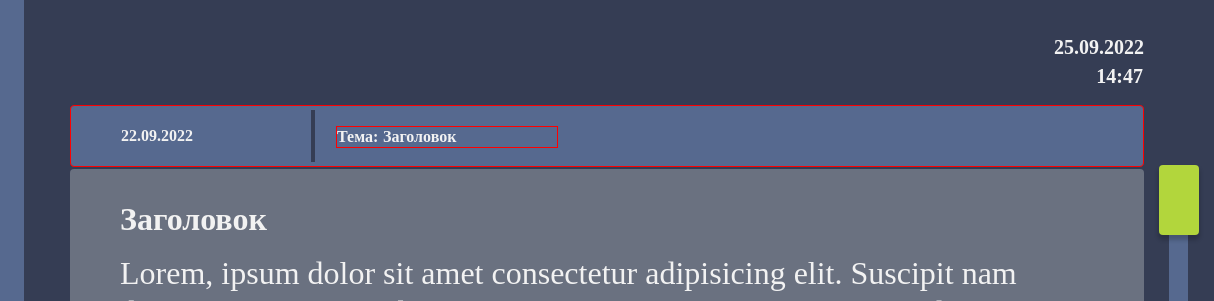
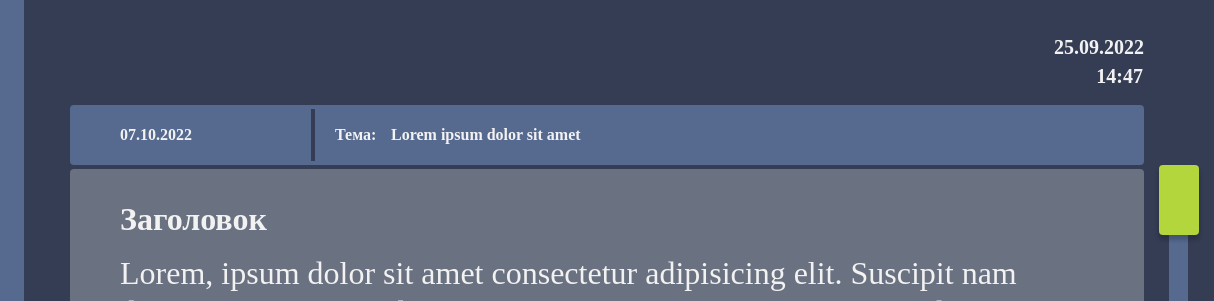
Before and after one commit to ishkovvasiliy/site, a plain HTML site: page probe.html in a window 1280 px wide. Shown: the part 115-416 px from the top of the page, 66-1280 px from the left. Drawn offline with Linux system fonts and the light colour scheme.

Commit message:
07.10.2022 17:40

```diff
--- a/css/index.css
+++ b/css/index.css
@@ -4,6 +4,7 @@ body {
     padding: 0;
     background: #353D54;
     height: 100vh;
+    /*overflow-x: hidden;*/
 }
 
 .header {
@@ -13,6 +14,7 @@ body {
     border-radius: 0px 0px 20px 20px;
     height: 70px;
     max-width: 1920px;
+    min-width: fit-content;
 }
 
 .logo {
--- a/css/probe.css
+++ b/css/probe.css
@@ -3,6 +3,7 @@ body {
     margin: 0;
     padding: 0;
     background: #353D54;
+
 }
 
 .main1 {
@@ -163,6 +164,7 @@ body {
     display: flex;
     flex-direction: column;
     max-width: 1830px;
+    min-height: 1080px;
     top: 30px;
     position: relative;
 }
@@ -224,7 +226,12 @@ body {
 }
 
 .tema {
-    display: flex;
+    max-width: 1830px;
+    height: 60px;
+    position: relative;
+}
+
+.tema_inside {
     max-width: 1714px;
     height: 60px;
     position: absolute;
@@ -232,14 +239,30 @@ body {
     background: #56698F;
     border-radius: 4px;
     right: 70px;
-    border: 1px solid red;
+}
+
+.delitel_box {
+    max-width: 4px;
+    height: 60px;
+    position: absolute;
+    left: 241px;
+    right: 70px;
 }
 
 .publication_date {
-    width: 103px;
-    height: 20px;
+    max-width: 240px;
+    height: 60px;
+    Top: 0px;
+    Left: 0px;
+    bottom: 114px;
+    right: 0px;
+    position: absolute;
+}
+
+.publication_date_inside {
+    max-width: 103px;
+    height: 19.5px;
     font-family: 'Montserrat';
-    /*Нет такого шрифта??*/
     font-style: normal;
     font-weight: 700;
     font-size: 16px;
@@ -247,47 +270,54 @@ body {
     color: #F2F2F2;
     Top: 20px;
     Left: 50px;
+    bottom: 114px;
+    right: 0px;
+    position: absolute;
+    overflow: hidden;
+}
+
+.topic {
+    height: 1470px;
+    height: 60px;
+    Top: 0px;
+    Left: 244px;
+    bottom: 114px;
+    right: 0px;
     position: absolute;
 }
 
-.publication_title {
-    display: flex;
-    width: 220px;
-    height: 20px;
-    Top: 20px;
-    Left: 265px;
-    position: absolute;
-    border: 1px solid red;
-
-}
-
-.topic {
-    width: 46px;
-    height: 20px;
+.topic_theme {
+    max-width: 46px;
+    height: 19.5px;
     font-family: 'Montserrat';
-    /*Нет такого шрифта??*/
     font-style: normal;
     font-weight: 600;
     font-size: 16px;
     line-height: 20px;
     color: #F2F2F2;
     Top: 20px;
-    Left: 265px;
-
+    Left: 21px;
+    bottom: 114px;
+    right: 0px;
+    position: absolute;
+    overflow: hidden;
 }
 
-.topic_theme {
-    width: 164px;
-    height: 20px;
+.publication_title {
+    max-width: 250px;
+    height: 19.5px;
     font-family: 'Montserrat';
-    /*Нет такого шрифта??*/
     font-style: normal;
-    font-weight: 700;
+    font-weight: 600;
     font-size: 16px;
     line-height: 20px;
     color: #F2F2F2;
     Top: 20px;
-    Left: 321px;
+    Left: 77px;
+    bottom: 114px;
+    right: 0px;
+    position: absolute;
+    overflow: hidden;
 }
 
 .text_notification {
@@ -313,7 +343,6 @@ body {
     width: 4.16px;
     height: 52px;
     position: absolute;
-    left: 239.83px;
     top: 4px;
     background: #353D54;
 }
--- a/probe.html
+++ b/probe.html
@@ -63,18 +63,26 @@
                 <div class="time">14:47</div>
             </div>
         </div>
-        <div class="test-notification">
         <div class="tema">
-                <div class="publication_date">22.09.2022</div>
+            <div class="tema_inside">
+                <div class="publication_date">
+                    <div class="publication_date_inside">07.10.2022</div>
+                </div>
+                <div class="delitel_box">
                     <div class="delitel"></div>
-                <div class="publication_title">
-                    <div class="topic">Тема:</div>
-                    <div class="topic_theme">Заголовок</div>
+                </div>
+                <div class="topic">
+                    <div class="topic_theme">Тема:</div>
+                    <div class="publication_title">Lorem ipsum dolor sit amet consectetur adipisicing elit. Eos soluta
+                        voluptas, iure consequatur ratione optio magnam impedit natus est autem tenetur blanditiis quia?
+                        A, doloribus. Voluptate tempore ex ad exercitationem.</div>
                 </div>
             </div>
+            <div class="test-notification">
                 <div class="text_notification">
                     <div class="heading_text">Заголовок</div>
-                <div class="notification">Lorem, ipsum dolor sit amet consectetur adipisicing elit. Suscipit nam ducimus
+                    <div class="notification">Lorem, ipsum dolor sit amet consectetur adipisicing elit. Suscipit nam
+                        ducimus
                         quaerat illo delectus mollitia excepturi neque ipsam, ad esse hic qui nisi a quasi culpa maiores
                         aut, laudantium officia.Lorem, ipsum dolor sit amet consectetur adipisicing elit. Suscipit nam
                         ducimus
```
Also changed, not shown: adaptiv.html (+19 -8 lines), css/adaptiv.css (+71 -3 lines). Lines whose indentation alone changed are shown as unchanged.
